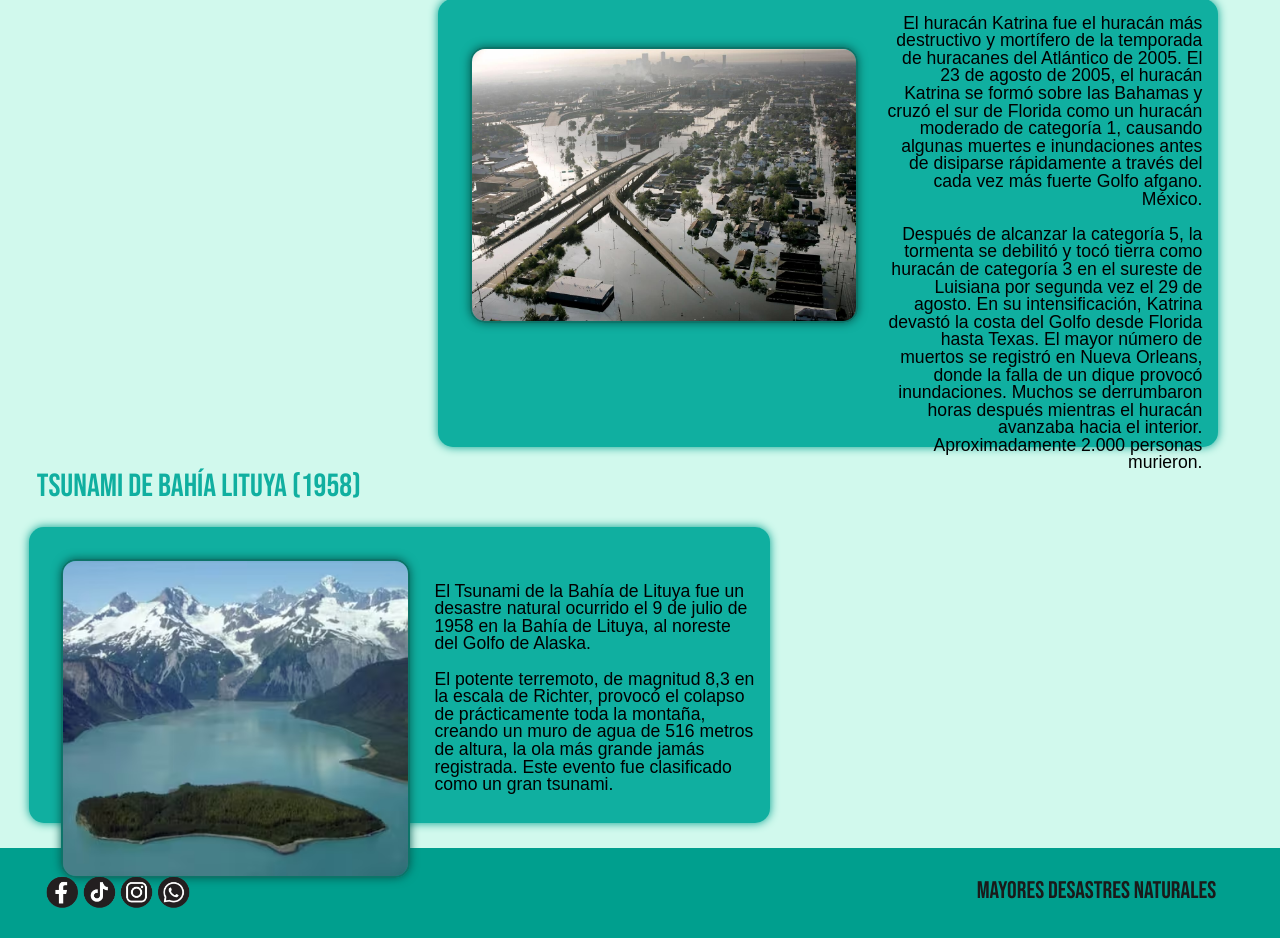
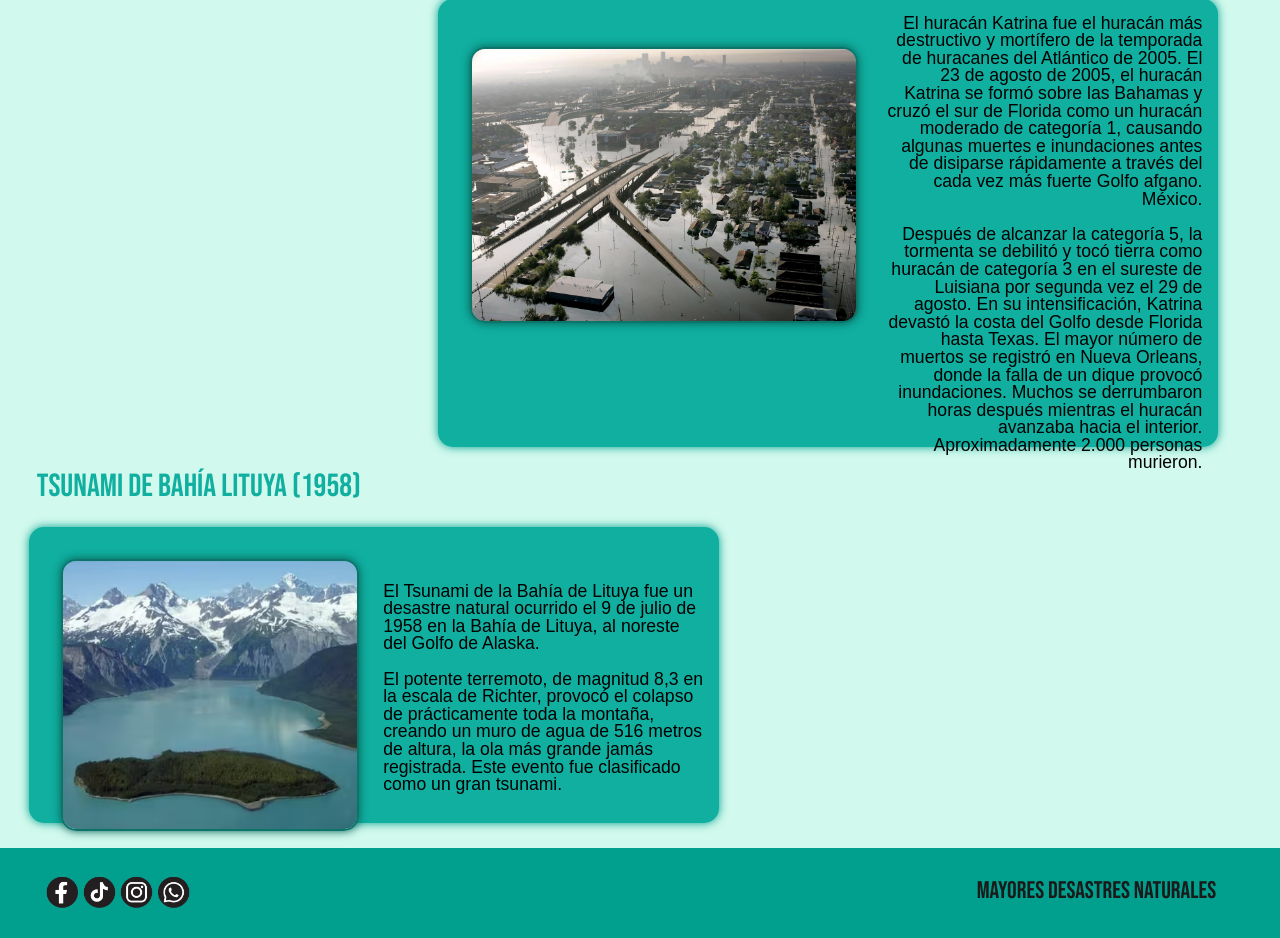
Before and after one commit to jcarrozadev/2daw, a PHP site: page / in a window 1280 px wide. Shown: the part 1539-2477 px from the top of the page. Run offline with PHP 8.4, Linux system fonts and the light colour scheme.

Commit message:
Update stylesheet.css

```diff
--- a/DIWI/desastres/css/stylesheet.css
+++ b/DIWI/desastres/css/stylesheet.css
@@ -290,6 +290,7 @@ section article:nth-of-type(2) ul li a:hover {
 /* Noticia 3 */
 
 #tsunami1 img {
+    width: 23vw;
     margin-top: 2vh;
 }
 
```
